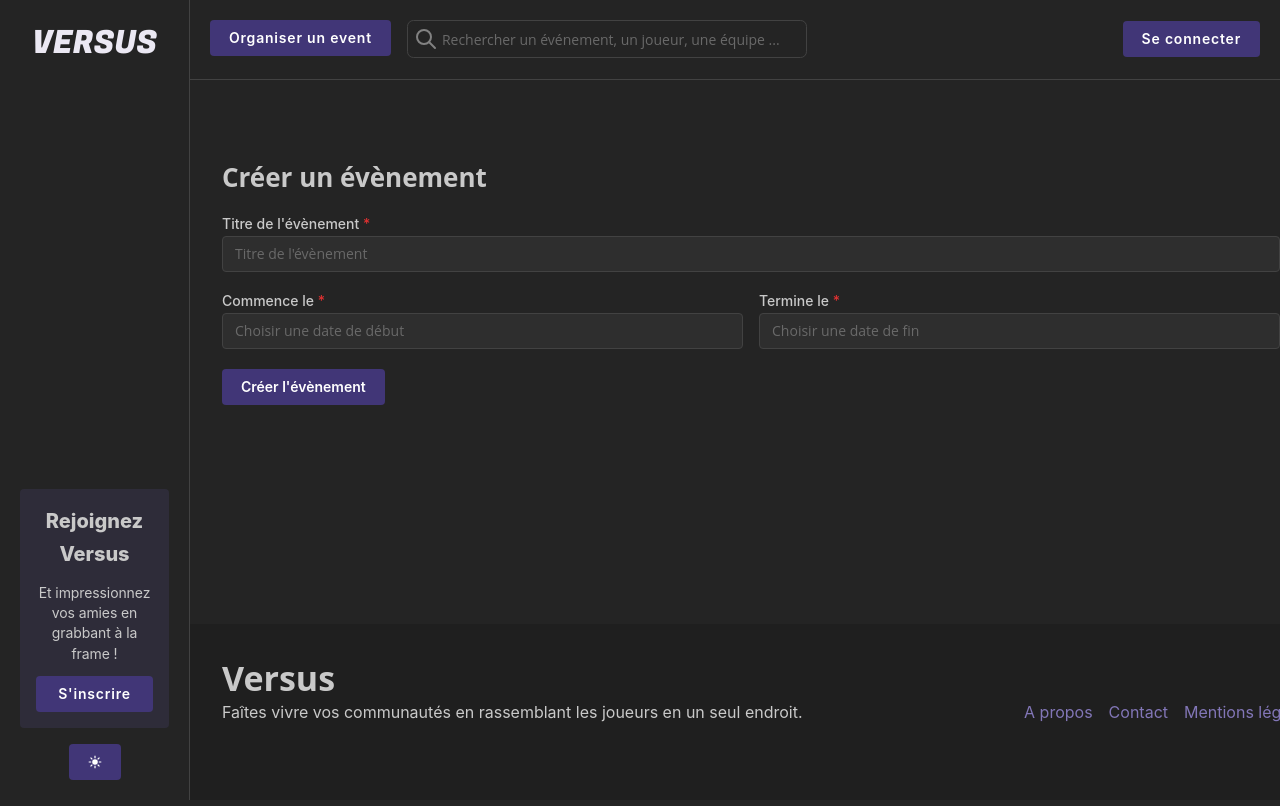
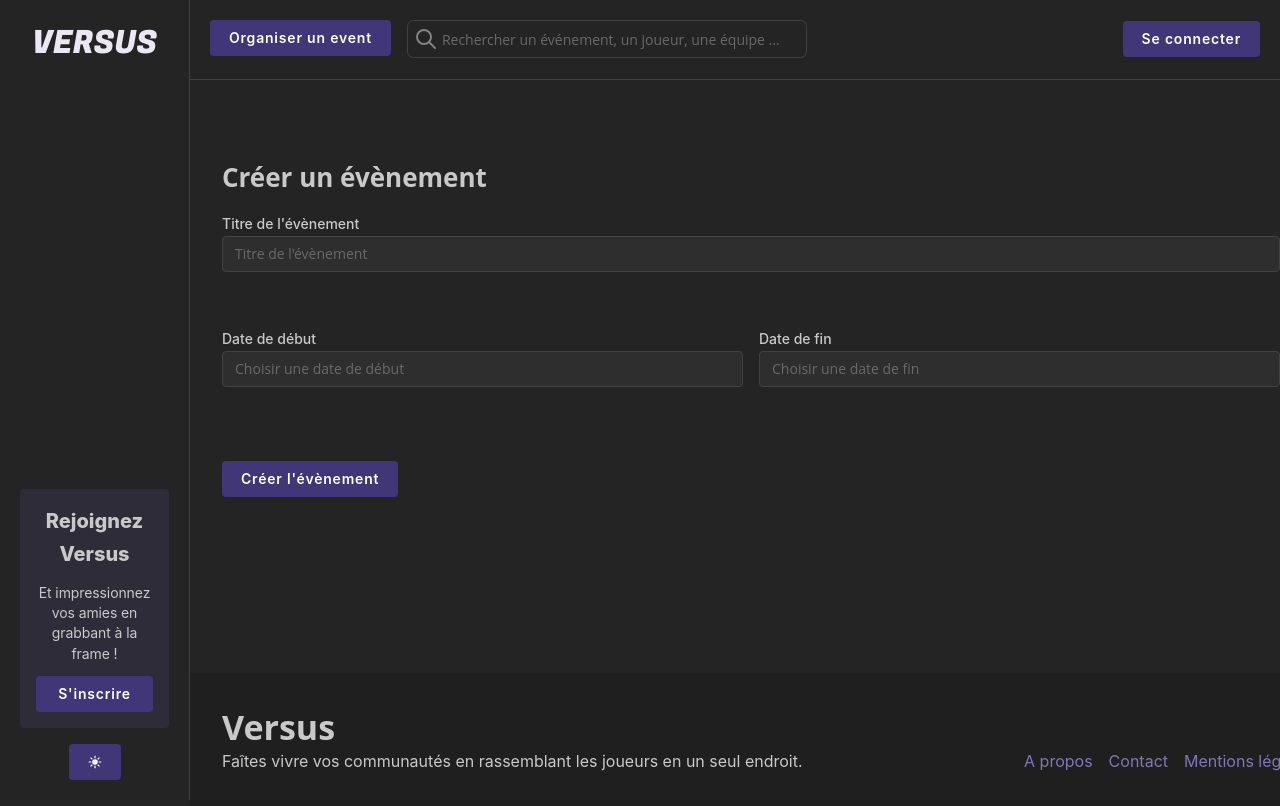
Before and after one commit to Kim-Bnx/VERSUS, a React (Vite) app: page /event/create in a window 1280 px wide. Shown: the top 806 px of the page. Built offline with nearby package versions, Linux system fonts and the light colour scheme.

Commit message:
♻️ refactor: add zod validation for createEvent + create notifications component

```diff
--- a/src/@types/event.d.ts
+++ b/src/@types/event.d.ts
@@ -7,6 +7,7 @@ export type NewEventState = {
   end_date: string;
   isLoading: boolean;
   error: string | null;
+  success: string | null;
 };
 
 export type NewEvent = {
--- a/src/pages/CreateEvent/CreateEvent.tsx
+++ b/src/pages/CreateEvent/CreateEvent.tsx
@@ -1,137 +1,149 @@
 import { useEffect } from 'react';
 import { useNavigate } from 'react-router-dom';
 import {
+  Box,
   Button,
   Grid,
-  Input,
+  rem,
   Space,
   TextInput,
   Title,
-  VisuallyHidden,
+  Text,
 } from '@mantine/core';
-import { TransformedValues, useForm } from '@mantine/form';
 import { DateTimePicker, DatesProvider } from '@mantine/dates';
 import 'dayjs/locale/fr';
+import { zodResolver } from '@hookform/resolvers/zod';
 import slugify from 'slugify';
-
+import { Controller, useForm } from 'react-hook-form';
+import { notifications } from '@mantine/notifications';
+import { IoCheckmarkSharp } from 'react-icons/io5';
 import { useAppDispatch, useAppSelector } from '../../hooks/redux';
-import {
-  changeInputEventValue,
-  createEvent,
-} from '../../store/reducers/createEvent';
+import { createEvent } from '../../store/reducers/createEvent';
+import createEventSchema, {
+  CreateEventSchemaType,
+} from '../../validations/createEventSchema';
 
 function CreateEvent() {
   const navigate = useNavigate();
   const dispatch = useAppDispatch();
   const userId = useAppSelector((state) => state.loggedUser.data.id);
+  const successMsg = useAppSelector((state) => state.resetPassword.success);
 
-  const form = useForm({
-    initialValues: {
-      title: useAppSelector((state) => state.newEvent.title),
-      start_date: useAppSelector((state) => state.newEvent.start_date),
-      end_date: useAppSelector((state) => state.newEvent.end_date),
-      user_id: userId,
+  const {
+    control,
+    handleSubmit,
+    formState: { errors },
+  } = useForm<CreateEventSchemaType>({
+    resolver: zodResolver(createEventSchema),
+    defaultValues: {
+      title: '',
+      startDate: undefined,
+      endDate: undefined,
     },
-    transformValues: (values) => ({
-      ...values,
-      start_date: values.start_date.toString(),
-      end_date: values.end_date.toString(),
-    }),
   });
 
   useEffect(() => {
-    form.setValues({
+    if (successMsg) {
+      notifications.show({
+        title: `L'événement a été crée avec succés.`,
+        message: `Il a été ajouté à vos événements brouillon.`,
+        autoClose: 3000,
+        color: 'green',
+        icon: <IoCheckmarkSharp style={{ width: rem(18), height: rem(18) }} />,
+      });
+    }
+  }, [successMsg, navigate]);
+
+  const onSubmit = (data: CreateEventSchemaType) => {
+    const eventData = {
+      title: data.title,
+      start_date: data.startDate.toISOString(),
+      end_date: data.endDate.toISOString(),
       user_id: userId,
-    });
-  }, [userId]);
-
-  useEffect(() => {
-    dispatch(
-      changeInputEventValue({ fieldName: 'title', value: form.values.title })
-    );
-  }, [dispatch, form.values.title]);
-
-  useEffect(() => {
-    const startDate = form.values.start_date.toString();
-    dispatch(
-      changeInputEventValue({
-        fieldName: 'start_date',
-        value: startDate,
-      })
-    );
-  }, [dispatch, form.values.start_date]);
-
-  useEffect(() => {
-    const endDate = form.values.end_date.toString();
-    dispatch(
-      changeInputEventValue({
-        fieldName: 'end_date',
-        value: endDate,
-      })
-    );
-  }, [dispatch, form.values.end_date]);
-
-  // SUBMIT FORM TO CREATE EVENT
-  const handleSubmitCreateEvent = (values: TransformedValues<typeof form>) => {
-    dispatch(createEvent(values))
-      // Catch the asyncThunk result
-      // https://redux-toolkit.js.org/api/createAsyncThunk#unwrapping-result-actions
+    };
+    dispatch(createEvent(eventData))
       .unwrap()
       .then(() => {
-        navigate(`/event/${slugify(values.title, { lower: true })}/settings`);
-      })
-      .catch(() => {
-        console.log('error');
+        navigate(`/event/${slugify(data.title, { lower: true })}/settings`);
       });
   };
 
   return (
     <>
       <Title order={2}>Créer un évènement</Title>
-      <form onSubmit={form.onSubmit(handleSubmitCreateEvent)}>
+      <Box component="form" onSubmit={handleSubmit(onSubmit)}>
         <Grid>
           <Grid.Col span={12}>
+            <Controller
+              name="title"
+              control={control}
+              render={({ field }) => (
                 <TextInput
-              required
+                  {...field}
                   label="Titre de l'évènement"
                   placeholder="Titre de l'évènement"
-              {...form.getInputProps('title')}
+                  className={`${errors.title ? 'input-error' : ''}`}
                 />
+              )}
+            />
+
+            <Box className="error-message">
+              {errors.title && <Text>{errors.title.message}</Text>}
+            </Box>
           </Grid.Col>
+
           <DatesProvider settings={{ locale: 'fr', timezone: 'CET' }}>
             <Grid.Col span={6}>
+              <Controller
+                name="startDate"
+                control={control}
+                render={({ field }) => (
                   <DateTimePicker
+                    {...field}
                     clearable
-                required
                     valueFormat="DD MMMM YYYY à hh:mm"
-                label="Commence le"
+                    label="Date de début"
                     placeholder="Choisir une date de début"
                     minDate={new Date()}
-                {...form.getInputProps('start_date')}
+                    className={`${errors.startDate ? 'input-error' : ''}`}
                   />
+                )}
+              />
+
+              <Box className="error-message ">
+                {errors.startDate && <Text>{errors.startDate.message}</Text>}
+              </Box>
             </Grid.Col>
+
             <Grid.Col span={6}>
+              <Controller
+                name="endDate"
+                control={control}
+                render={({ field }) => (
                   <DateTimePicker
+                    {...field}
                     clearable
-                required
                     valueFormat="DD MMMM YYYY à hh:mm"
-                label="Termine le"
+                    label="Date de fin"
                     placeholder="Choisir une date de fin"
                     minDate={new Date()}
-                {...form.getInputProps('end_date')}
+                    className={`${errors.endDate ? 'input-error' : ''}`}
                   />
+                )}
+              />
+
+              <Box className="error-message last-error-box">
+                {errors.endDate && <Text>{errors.endDate.message}</Text>}
+              </Box>
             </Grid.Col>
           </DatesProvider>
-          <VisuallyHidden>
-            <Grid.Col span={12}>
-              <Input type="number" {...form.getInputProps('user_id')} />
-            </Grid.Col>
-          </VisuallyHidden>
         </Grid>
 
         <Space h="lg" />
-        <Button type="submit">Créer l&apos;évènement</Button>
-      </form>
+        <Button className="button" type="submit">
+          Créer l&apos;évènement
+        </Button>
+      </Box>
     </>
   );
 }
--- a/src/pages/Event/Event.tsx
+++ b/src/pages/Event/Event.tsx
@@ -74,8 +74,8 @@ function Event() {
       .then(() => {
         notifications.show({
           title: 'Inscription validée !',
-          message: "Vous êtes inscrit·e à l'évènement",
-          autoClose: 2500,
+          message: "Vous êtes bien inscrit·e à l'évènement.",
+          autoClose: 3000,
           onClose: () => navigate(0),
           color: 'green',
           icon: (
@@ -96,8 +96,8 @@ function Event() {
       .then(() => {
         notifications.show({
           title: 'Inscription annulée',
-          message: "Vous n'êtes plus inscrit·e à l'évènement",
-          autoClose: 2500,
+          message: "Vous n'êtes plus inscrit·e à l'évènement.",
+          autoClose: 3000,
           onClose: () => navigate(0),
           color: 'blue',
           icon: (
--- a/src/store/reducers/createEvent.ts
+++ b/src/store/reducers/createEvent.ts
@@ -1,4 +1,4 @@
-import { PayloadAction, createAsyncThunk, createSlice } from '@reduxjs/toolkit';
+import { createAsyncThunk, createSlice } from '@reduxjs/toolkit';
 import { axiosInstanceToken } from '../../utils/axios';
 import { NewEventState, NewEvent } from '../../@types/event';
 
@@ -8,6 +8,7 @@ const initialState: NewEventState = {
   start_date: '',
   end_date: '',
   isLoading: false,
+  success: null,
   error: null,
 };
 
@@ -22,18 +23,7 @@ export const createEvent = createAsyncThunk(
 const newEventSlice = createSlice({
   name: 'newEvent',
   initialState,
-  reducers: {
-    changeInputEventValue(
-      state,
-      action: PayloadAction<{
-        fieldName: keyof NewEventState;
-        value: string;
-      }>
-    ) {
-      const { fieldName, value } = action.payload;
-      state[fieldName] = value;
-    },
-  },
+  reducers: {},
   extraReducers(builder) {
     builder
       .addCase(createEvent.pending, (state) => {
@@ -41,14 +31,14 @@ const newEventSlice = createSlice({
         state.error = null;
       })
       .addCase(createEvent.rejected, (state) => {
-        state.error = 'Format de date incorrectes';
+        state.error = 'Un problème est survenu. Veuillez réessayer.';
         state.isLoading = false;
       })
       .addCase(createEvent.fulfilled, (state) => {
         state.isLoading = false;
+        state.success = `L'événement a été crée avec succés.`;
       });
   },
 });
 
-export const { changeInputEventValue } = newEventSlice.actions;
 export default newEventSlice.reducer;
--- /dev/null
+++ b/src/validations/createEventSchema.ts
@@ -0,0 +1,15 @@
+import { z } from 'zod';
+
+const createEventSchema = z.object({
+  title: z.string().min(1, `Le titre de l'événement est obligatoire.`),
+  startDate: z.date({
+    required_error: 'La date de début est obligatoire.',
+  }),
+  endDate: z.date({
+    required_error: 'La date de fin est obligatoire.',
+  }),
+});
+
+export type CreateEventSchemaType = z.infer<typeof createEventSchema>;
+
+export default createEventSchema;
```
Also changed, not shown: src/components/Notification/Notification.tsx (added, +48 -0 lines). Lines whose indentation alone changed are shown as unchanged.
